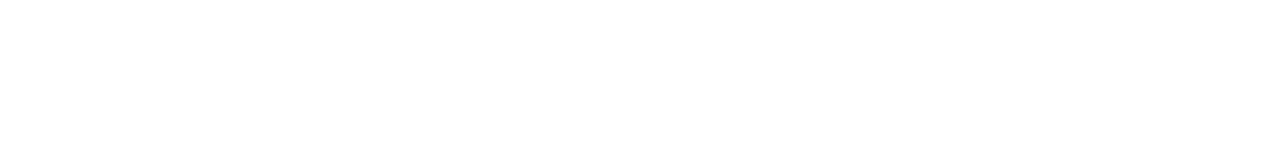
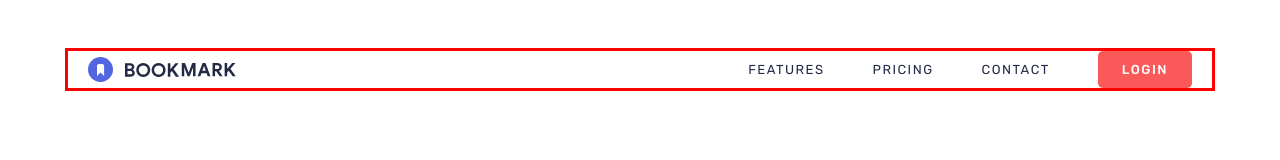
Before and after one commit to ALPINISTLAR/Bookmark, a plain HTML site: page index.html in a window 1280 px wide. Drawn offline with Linux system fonts and the light colour scheme; files whose address does not match are found by name.

Commit message:
add site-header

```diff
--- a/css/styles.css
+++ b/css/styles.css
@@ -96,6 +96,7 @@ select:-webkit-autofill:focus {
   padding-right: 20px;
   margin-right: auto;
   margin-left: auto;
+  border: 3px solid red;
 }
 /* * * * BUTTON * * * */
 .button{
@@ -108,11 +109,13 @@ select:-webkit-autofill:focus {
   letter-spacing: 0.25px;
   text-align: center;
   white-space: nowrap;
+  border-radius: 5px;
+  text-decoration: none;
 }
 .button:active{
   opacity: 0.6;
 }
-.button--site-header{
+.site-header__button{
   font-size: 13px;
   line-height: 17px;
   letter-spacing: 1.5px;
@@ -152,3 +155,64 @@ select:-webkit-autofill:focus {
 {
   flex-grow: 1;
 }
+/* * * * LOGO * * * */
+.logo {
+  display: block;
+  text-decoration: none;
+}
+.logo:hover{
+  opacity: 0.8;
+}
+.logo:active{
+  opacity: 0.6;
+}
+.logo__img {
+  display: block;
+  width: 149px;
+  height: 25px;
+  object-fit: contain;
+}
+
+/* * * * SITENAV * * * */
+.sitenav {
+  text-transform: uppercase;
+  font-size: 13px;
+  font-weight: 400;
+  line-height: 17px;
+  letter-spacing: 1.5px;
+}
+.sitenav__list {
+  margin: 0;
+  padding: 0;
+  list-style: none;
+  display: flex;
+}
+.sitenav__item:not(:last-child) {
+  margin-right: 48px;
+}
+.sitenav-link {
+  display: block;
+  text-decoration: none;
+  color: var(--text-color);
+}
+.sitenav-link:hover{
+  color: var(--red);
+}
+.sitenav-link:active{
+  opacity: 0.6;
+}
+/* * * SITE HEADER * * */
+.site-header {
+  padding-top: 48px;
+  padding-bottom: 48px;
+}
+.site-header__container {
+  display: flex;
+  align-items: center
+}
+.site-header__logo {
+  margin-right: auto;
+}
+.site-header__sitenav{
+  margin-right: 48px;
+}
--- a/index.html
+++ b/index.html
@@ -5,12 +5,6 @@
   <meta http-equiv="X-UA-Compatible" content="IE=edge">
   <meta name="viewport" content="width=device-width, initial-scale=1.0">
   <title>Bookmark</title>
-  <!-- ======================================= -->
-  <!-- =====         GOOGLE FONTS         ==== -->
-  <!-- ======================================= -->
-
-
-
   <!-- =============================== -->
   <!-- =====       STYLES        ===== -->
   <!-- =============================== -->
@@ -18,7 +12,22 @@
   <link rel="stylesheet" href="css/styles.css">
 </head>
 <body>
+  <header class="site-header">
+<div class="site-header__container container">
+<a href="index.html" class="site-header__logo logo">
+  <img src="img/logo.svg" alt="bookmark-logo" class="logo__img" width="149" height="25">
+</a>
 
+<nav class="sitenav site-header__sitenav">
+<ul class="sitenav__list">
+<li class="sitenav__item"><a class="sitenav-link" href="#" >FEATURES</a></li>
+<li class="sitenav__item"><a class="sitenav-link" href="#" >PRICING</a></li>
+<li class="sitenav__item"><a class="sitenav-link" href="#" >CONTACT</a></li>
+</ul>
+</nav>
+<a href="#" class="button site-header__button button--red">LOGIN</a>
+</div>
+  </header>
 
 
 <!-- ************************ -->
```
Also changed, not shown: img/logo.svg (added).
